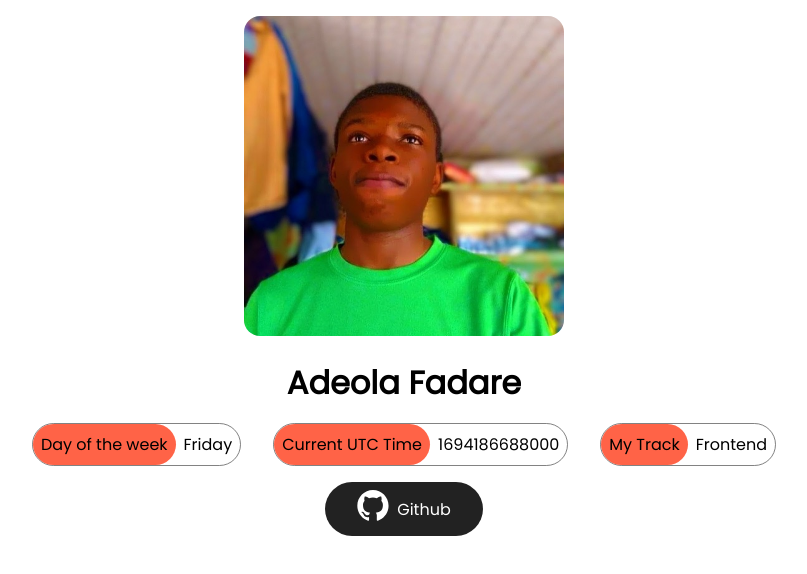
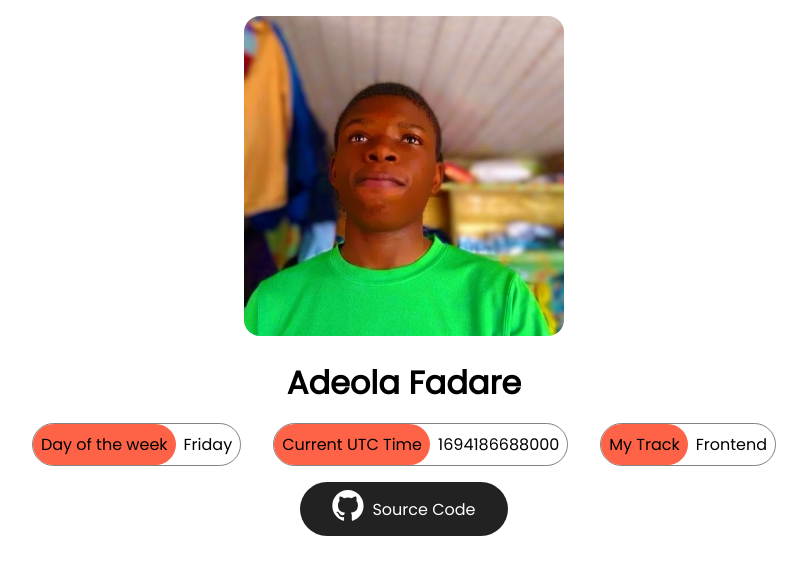
Before and after one commit to LazyCoder4542/HNGx-stage-1, a plain HTML site: page index.html in a window 1280 px wide. Shown: the whole page, without its empty margins (236-1043 px from the left). Drawn offline with Linux system fonts and the light colour scheme.

Commit message:
fix: link anchor text

```diff
--- a/index.html
+++ b/index.html
@@ -33,7 +33,7 @@
                         <span>
                             <svg viewBox="0 0 98 98" width="98" height="96" xmlns="http://www.w3.org/2000/svg"><path fill-rule="evenodd" clip-rule="evenodd" d="M48.854 0C21.839 0 0 22 0 49.217c0 21.756 13.993 40.172 33.405 46.69 2.427.49 3.316-1.059 3.316-2.362 0-1.141-.08-5.052-.08-9.127-13.59 2.934-16.42-5.867-16.42-5.867-2.184-5.704-5.42-7.17-5.42-7.17-4.448-3.015.324-3.015.324-3.015 4.934.326 7.523 5.052 7.523 5.052 4.367 7.496 11.404 5.378 14.235 4.074.404-3.178 1.699-5.378 3.074-6.6-10.839-1.141-22.243-5.378-22.243-24.283 0-5.378 1.94-9.778 5.014-13.2-.485-1.222-2.184-6.275.486-13.038 0 0 4.125-1.304 13.426 5.052a46.97 46.97 0 0 1 12.214-1.63c4.125 0 8.33.571 12.213 1.63 9.302-6.356 13.427-5.052 13.427-5.052 2.67 6.763.97 11.816.485 13.038 3.155 3.422 5.015 7.822 5.015 13.2 0 18.905-11.404 23.06-22.324 24.283 1.78 1.548 3.316 4.481 3.316 9.126 0 6.6-.08 11.897-.08 13.526 0 1.304.89 2.853 3.316 2.364 19.412-6.52 33.405-24.935 33.405-46.691C97.707 22 75.788 0 48.854 0z" fill="#fff"/></svg>
                         </span>
-                        <span>Github</span>
+                        <span>Source Code</span>
                     </div>
                 </a>
             </div>
```
